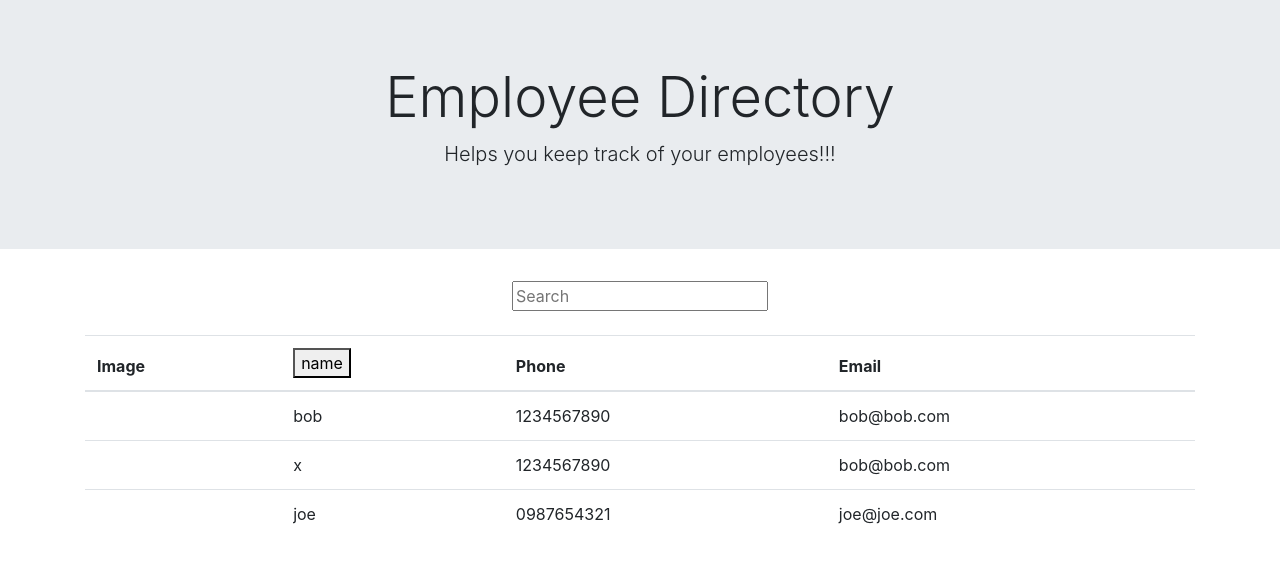
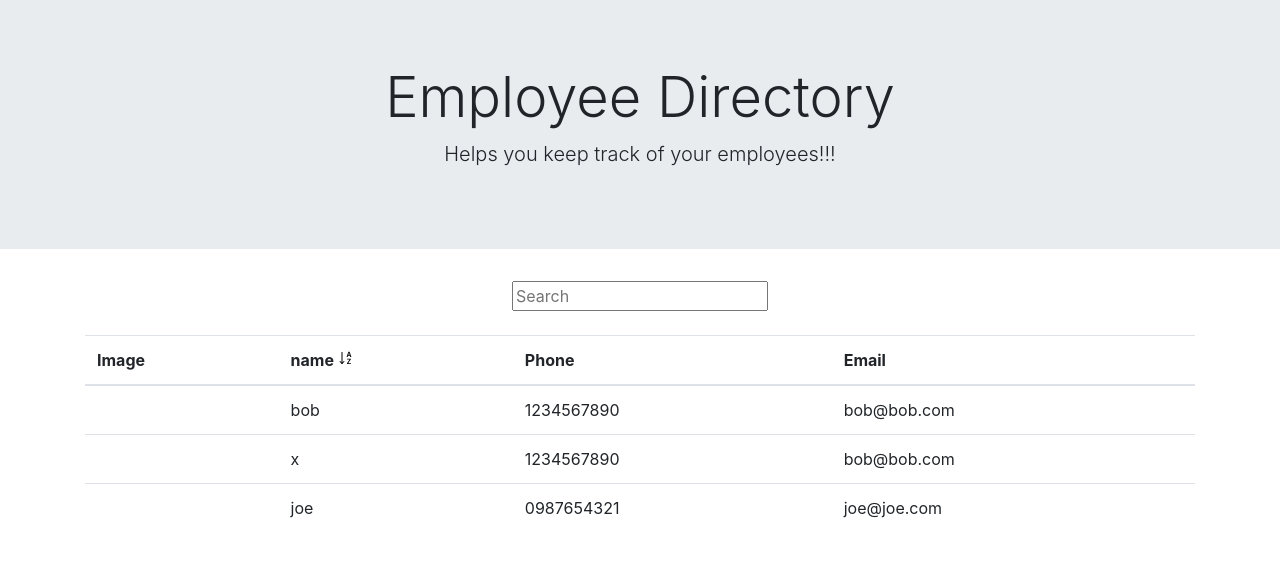
Before and after one commit to hondahelix/employee-directory, a React (Create React App) app: page / in a window 1280 px wide. Shown: the top 562 px of the page. Built offline with nearby package versions, Linux system fonts and the light colour scheme.

Commit message:
added a button to sort names

```diff
--- a/src/components/Table.js
+++ b/src/components/Table.js
@@ -1,5 +1,6 @@
 import React from "react";
 //import { useEmployeeContext } from "../utils/GlobalState";
+import Icons from "./icons";
 
 function Table({employees, setEmployees}){
     // const [state, dispatch] = useEmployeeContext();
@@ -10,7 +11,7 @@ function Table({employees, setEmployees}){
             <thead>
                 <tr>
                 <th scope="col">Image</th>
-                <th scope="col"  ><button onClick ={ () => setEmployees({type: "sort"})}>name</button></th>
+                <th scope="col" >name <button style = {{padding:"0", border:"none",background:"none"}} onClick ={ () => setEmployees({type: "sort"})}><Icons /></button></th>
                 <th scope="col">Phone</th>
                 <th scope="col">Email</th>
                 </tr>
--- /dev/null
+++ b/src/components/icons.js
@@ -0,0 +1,11 @@
+function Icons(){
+    return (
+        <svg  width="1em" height="1em" viewBox="0 0 16 16" className="bi bi-sort-alpha-down" fill="currentColor" xmlns="http://www.w3.org/2000/svg">
+            <path fillRule="evenodd" d="M4 2a.5.5 0 0 1 .5.5v11a.5.5 0 0 1-1 0v-11A.5.5 0 0 1 4 2z"/>
+            <path fillRule="evenodd" d="M6.354 11.146a.5.5 0 0 1 0 .708l-2 2a.5.5 0 0 1-.708 0l-2-2a.5.5 0 0 1 .708-.708L4 12.793l1.646-1.647a.5.5 0 0 1 .708 0z"/>
+            <path d="M9.664 7l.418-1.371h1.781L12.281 7h1.121l-1.78-5.332h-1.235L8.597 7h1.067zM11 2.687l.652 2.157h-1.351l.652-2.157H11zM9.027 14h3.934v-.867h-2.645v-.055l2.567-3.719v-.691H9.098v.867h2.507v.055l-2.578 3.719V14z"/>
+        </svg>
+    );
+}
+
+export default Icons;
```
